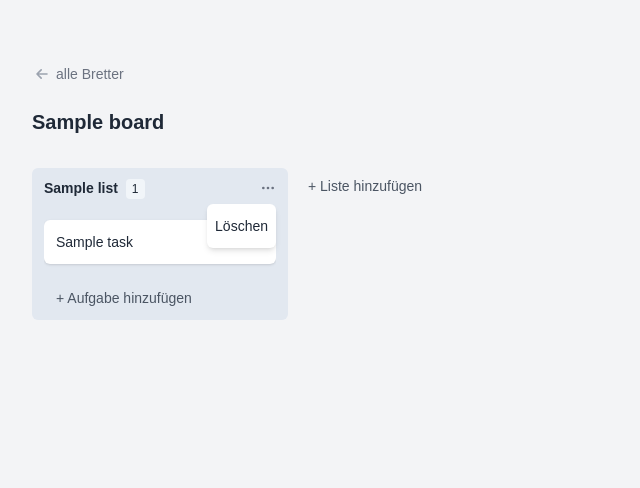
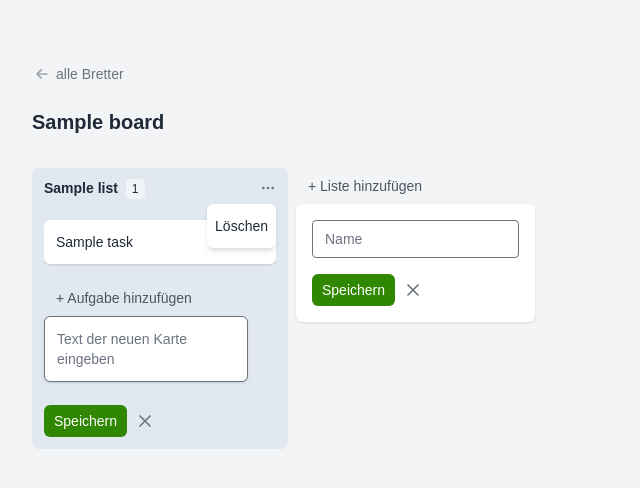
Before and after one commit to derhedwig/kanban, a Django app: page /00000000-0000-0000-0000-000000000001 in a window 1280 px wide. Shown: the top 488 px of the page, without its empty margins (0-640 px from the left). Run offline with Django 4.2, Linux system fonts and the light colour scheme; tables that the repository leaves empty hold one stand-in row (values such as "Sample post"); style sheets or scripts are compiled from the project's sources; some libraries are stand-ins or nearby versions.

Commit message:
use alpinejs for add buttons

```diff
--- a/boards/templates/boards/_board.html
+++ b/boards/templates/boards/_board.html
@@ -2,11 +2,28 @@
     <h1 class="text-xl font-bold mb-8">{{ board.name }}</h1>
     <div class="sortable-lists flex space-x-2 items-start overflow-x-auto">
         {% for list in board.lists.all %}
-        {% include "boards/_list.html" %}
+            {% include "boards/_list.html" %}
         {% endfor %}
-        <div class="w-64">
-            <button type="button" class="create-list-button text-sm text-gray-600 px-3 py-2 rounded-md hover:bg-slate-200 w-full text-left"
-                hx-get="{% url 'boards:create_list' board.uuid %}" hx-swap="outerHTML" hx-target="this">+ Liste hinzufügen</button>
+
+        <div x-data="{open: false}" @keydown.escape.window="open=false" class="w-64">
+            <button type="button" class="create-list-button text-sm text-gray-600 px-3 py-2 rounded-md hover:bg-slate-200 w-full text-left whitespace-nowrap"
+                @click="open=true; $refs.input.value = ''; $nextTick(() => $refs.input.focus())" x-show="!open">+ Liste hinzufügen</button>
+
+            <form class="create-list-form" x-show="open" @click.outside="open=false" hx-post="{% url 'boards:create_list' board.uuid %}" hx-target="this">
+                <div class="form bg-white shadow rounded-md p-4 inline-block">
+                    <input type="text" hx-trigger="keyup enter" x-ref="input" name="name" class="rounded w-full resize-none text-sm" placeholder="Name" required id="id_label">
+                    <div class="mt-4 flex items-center space-x-1">
+                        <button class="bg-green-600 hover:bg-green-700 text-white font-medium text-sm px-2.5 py-1.5 rounded-md" type="submit">
+                            Speichern
+                        </button>
+                        <button type="button" title="Abbrechen" @click="open=false" class="text-sm text-gray-500 hover:text-gray-700 rounded-full p-1">
+                            <svg xmlns="http://www.w3.org/2000/svg" class="h-5 w-5" fill="none" viewBox="0 0 24 24" stroke="currentColor" stroke-width="2">
+                                <path stroke-linecap="round" stroke-linejoin="round" d="M6 18L18 6M6 6l12 12" />
+                            </svg>
+                        </button>
+                  </div>
+              </div>
+          </form>
         </div>
     </div>
 </div>
--- a/boards/templates/boards/_list.html
+++ b/boards/templates/boards/_list.html
@@ -1,6 +1,9 @@
-<div class="list w-64 bg-slate-200 rounded-md px-3 py-1 shrink-0" id="{{ list.uuid }}">
+<div class="list w-64 bg-slate-200 rounded-md px-3 pt-1 pb-3 shrink-0" id="{{ list.uuid }}">
     <div class="list-handle cursor-grab flex items-center justify-between">
-      <h2 class="text-center text-sm font-bold">{{ list.name }} <span class="inline-block text-xs bg-slate-100 px-1.5 py-0.5 rounded font-normal ml-1">{{ list.tasks.count }}</span></h2>
+        <h2 class="text-center text-sm font-bold">
+            <span>{{ list.name }}</span>
+            <span class="inline-block text-xs bg-slate-100 px-1.5 py-0.5 rounded font-normal ml-1">{{ list.tasks.count }}</span>
+        </h2>
 
         {% comment %} three dot menu {% endcomment %}
         <div x-data="{open: false}" class="relative">
@@ -22,8 +25,28 @@
         {% include "boards/_task.html" %}
         {% endfor %}
     </div>
+
+    <div x-data="{open: false}" @keydown.escape.window="open=false">
         <button type="button" class="create-task-button text-sm text-gray-600 px-3 py-2 rounded-md hover:bg-slate-300 w-full text-left"
-      hx-get="{% url 'boards:create_task' board.uuid list.uuid %}" hx-target="this" hx-swap="outerHTML">+ Aufgabe hinzufügen</button>
+            @click="open=true; $refs.input.value = ''; $nextTick(() => $refs.input.focus())" x-show="!open">+ Aufgabe hinzufügen</button>
+
+        <form x-show="open" @click.outside="open=false" hx-post="{% url 'boards:create_task' board.uuid list.uuid %}" hx-trigger="submit, keyup[key=='Enter']" hx-target="this">
+            <div class="inline-block">
+                <textarea x-ref="input" name="label" rows="1" placeholder="Text der neuen Karte eingeben" required id="id_label"
+                class="bg-white shadow rounded-md p-3 w-full resize-none text-sm focus:ring-green-600 focus:border-none"></textarea>
+                <div class="mt-4 flex items-center space-x-1">
+                    <button class="bg-green-600 hover:bg-green-700 text-white font-medium text-sm px-2.5 py-1.5 rounded-md" type="submit">
+                        Speichern
+                    </button>
+                    <button type="button" title="Abbrechen" @click="open=false" class="text-sm text-gray-500 hover:text-gray-700 rounded-full p-1">
+                        <svg xmlns="http://www.w3.org/2000/svg" class="h-5 w-5" fill="none" viewBox="0 0 24 24" stroke="currentColor" stroke-width="2">
+                            <path stroke-linecap="round" stroke-linejoin="round" d="M6 18L18 6M6 6l12 12" />
+                        </svg>
+                    </button>
+              </div>
+          </div>
+      </form>
+    </div>
 
 
   </div>
```
Lines whose indentation alone changed are shown as unchanged.
